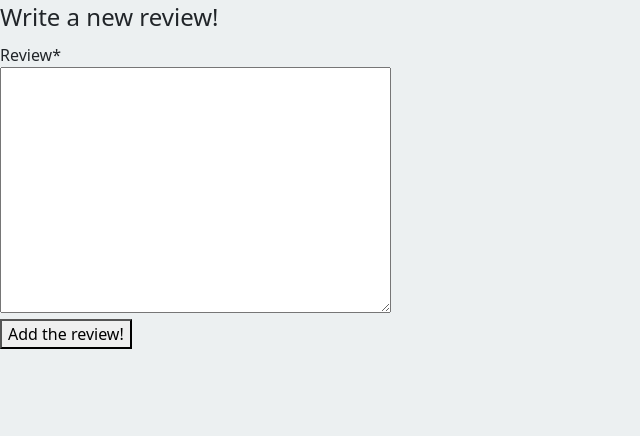
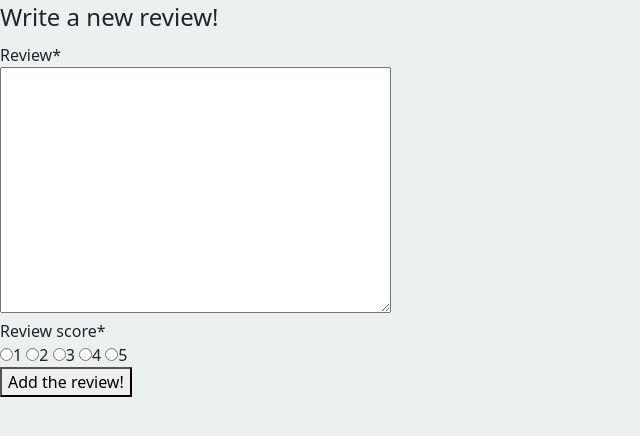
Before and after one commit to vconstellation/video-games-library, a Django app: page /games/detail/1/create_review/ in a window 1280 px wide. Shown: the part 57-493 px from the top of the page, without its empty margins (0-640 px from the left). Run offline with Django 3.2, Linux system fonts and the light colour scheme; some libraries are stand-ins or nearby versions.

Commit message:
Fix IntegerField in the reviews model

```diff
--- a/gamelist/forms.py
+++ b/gamelist/forms.py
@@ -1,6 +1,6 @@
 from django import forms
 from .models import GamesCollection
-from users.models import ProfileGamesCollection
+from users.models import ProfileGamesCollection, GamesReviews
 
 class GamesCollectionForm(forms.ModelForm):
     class Meta:
@@ -11,3 +11,19 @@ class GamesCollectionAddForm(forms.ModelForm):
     class Meta:
         model = ProfileGamesCollection
         fields = []
+
+class GamesReviewForm(forms.ModelForm):
+    score_range = [
+        (1, '1'),
+        (2, '2'),
+        (3, '3'),
+        (4, '4'),
+        (5, '5')
+    ]
+
+    class Meta:
+        model = GamesReviews
+        fields = ['review', 'review_score']
+
+    review_score = forms.ChoiceField(choices = score_range,
+                                                    widget=forms.RadioSelect)
--- a/gamelist/models.py
+++ b/gamelist/models.py
@@ -62,6 +62,6 @@ class GamesReviews(models.Model):
     review = models.TextField(max_length=600)
 
     #scale 1 to 5?
-    review_score = models.IntegerField(null=True)
+    review_score = models.IntegerField()
 
     #Mayhaps add a detailed scoring - score for music, plot, etc
--- a/gamelist/templates/gamelist/gamescollection_detail.html
+++ b/gamelist/templates/gamelist/gamescollection_detail.html
@@ -1,6 +1,10 @@
 {% extends "layout/base.html" %}
 {% load crispy_forms_tags %}
 {% block content %}
+
+{% for i in object.gamesreviews_set.all %}
+    {{ i.review_score }}
+{% endfor %}
 
 <div>
     <div class="container emp-profile">
--- a/gamelist/views.py
+++ b/gamelist/views.py
@@ -1,5 +1,5 @@
 from django.shortcuts import render, redirect, get_object_or_404
-from .forms import GamesCollectionForm, GamesCollectionAddForm
+from .forms import GamesCollectionForm, GamesCollectionAddForm, GamesReviewForm
 from .models import GamesCollection, GamesReviews
 from django.contrib.auth.mixins import LoginRequiredMixin
 from django.views.generic import DetailView, View, TemplateView, ListView, CreateView
@@ -79,7 +79,7 @@ class GamesCollectionJsonListView(View):
 class GameReviewCreateView(CreateView):
     model = GamesReviews
     template_name = 'gamelist/review_create.html'
-    fields = ['review']
+    form_class = GamesReviewForm
 
 
     def get_success_url(self):
```
Also changed, not shown: gamelist/migrations/0017_remove_gamesreviews_review_score.py (added), gamelist/migrations/0018_gamesreviews_review_score.py (added).
